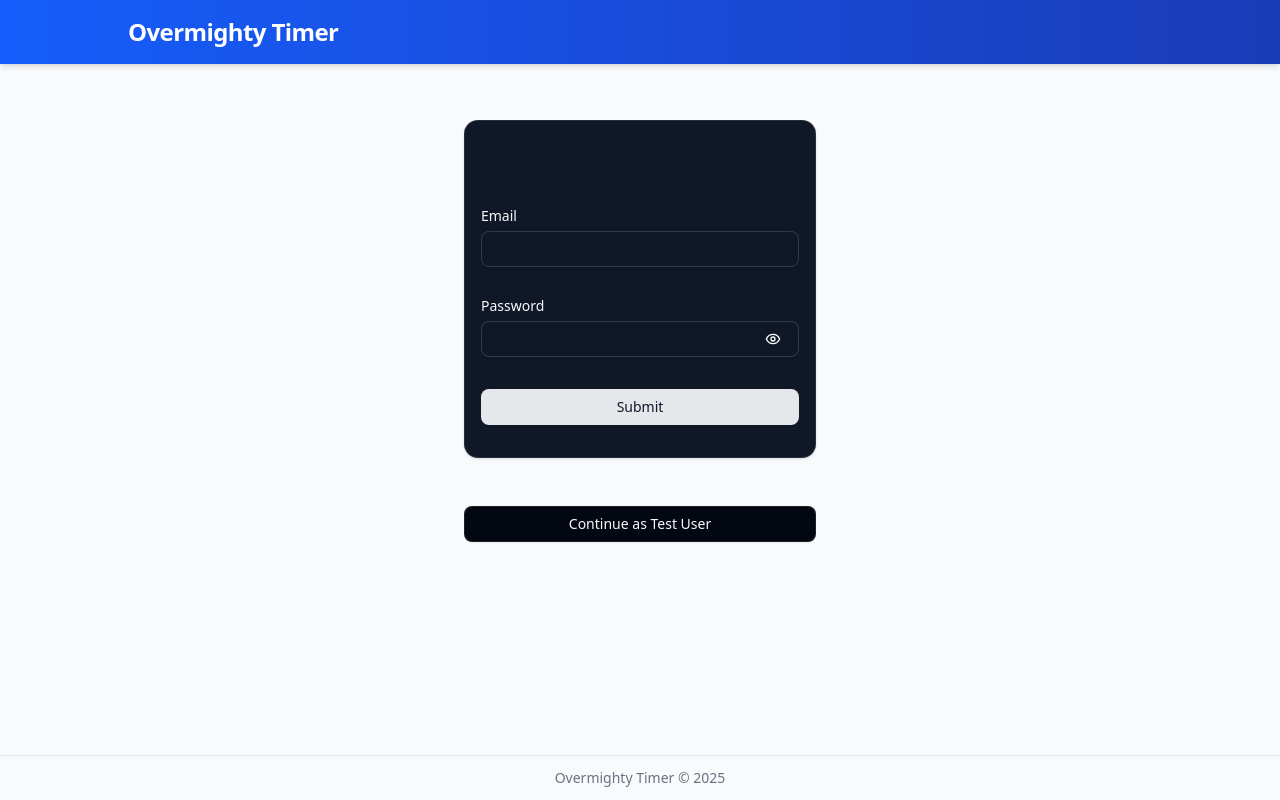
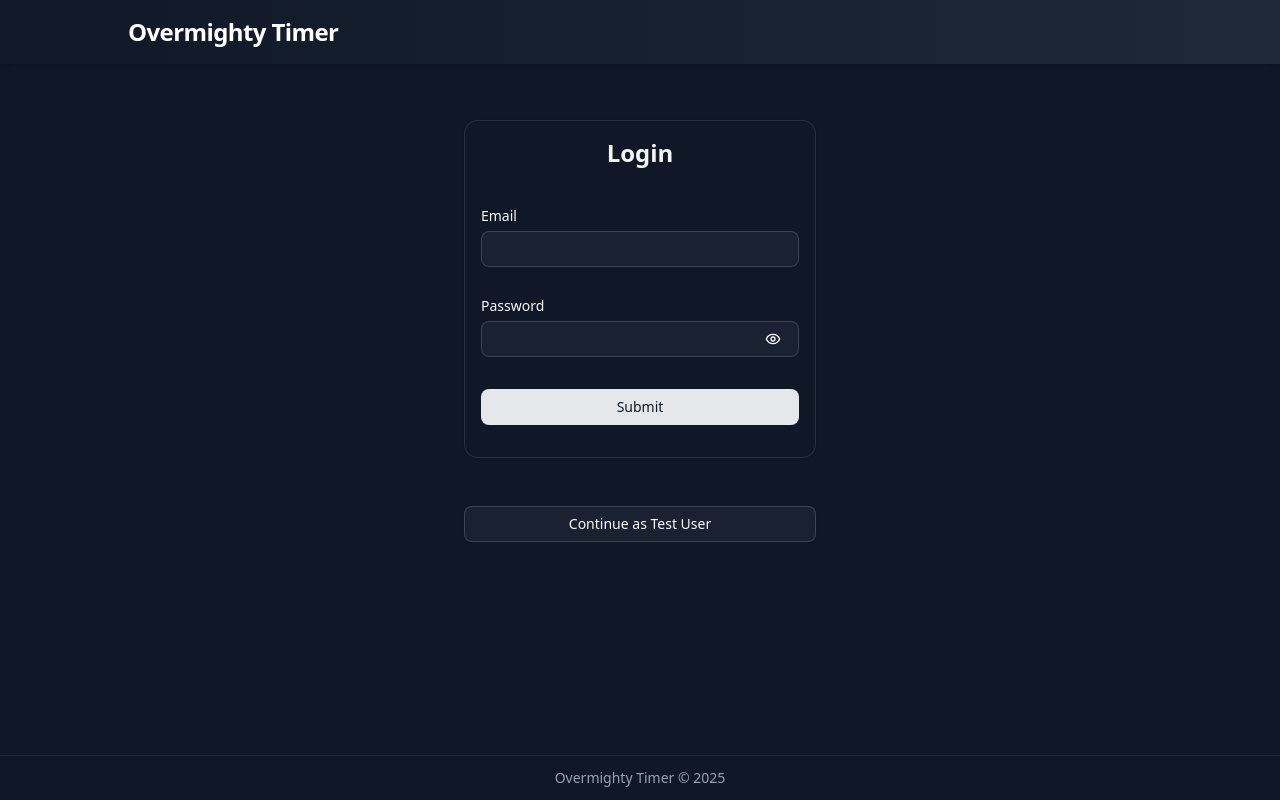
Before and after one commit to kschrenk/overmighty-timer, a React (Vite) app: page / in a window 1280 px wide. Built offline with nearby package versions, Linux system fonts and the light colour scheme; no server answers.

Commit message:
feat(theme): set dark as default theme

```diff
--- a/src/App.tsx
+++ b/src/App.tsx
@@ -15,18 +15,31 @@ import { Account } from "@/components/Account";
 import { RegisterForm } from "@/components/form/RegisterForm";
 import { RegisterUserListener } from "@/components/RegisterUserListener";
 import { isUidTestUser } from "@/lib/testUser";
+import { Button } from "./components/ui/button";
 
 const AppContent: React.FC = () => {
   const { state } = useTraining();
-  const { currentUser } = useAuth();
+  const { currentUser, logout } = useAuth();
 
   return (
     <div className="flex flex-col min-h-screen bg-gray-50 dark:bg-gray-900 transition-colors duration-200">
       <Header />
       <main className="grow">
         {isUidTestUser(currentUser?.uid) && (
-          <div className="bg-yellow-100 text-yellow-800 p-2 text-center">
-            You are using the app as a Test User. Your data will not be saved.
+          <div className={"bg-yellow-100 text-yellow-800 p-2"}>
+            <div className={"max-w-sm"}>
+              <p className={"inline"}>
+                You are using the app as a Test User. Your data will not be
+                saved.
+              </p>
+              <Button
+                onClick={logout}
+                className={"font-bold"}
+                variant={"ghost"}
+              >
+                Login
+              </Button>
+            </div>
           </div>
         )}
         {currentUser ? (
--- a/src/context/ThemeProvider/ThemeProvider.tsx
+++ b/src/context/ThemeProvider/ThemeProvider.tsx
@@ -14,7 +14,7 @@ type ThemeProviderState = {
 };
 
 const initialState: ThemeProviderState = {
-  theme: "system",
+  theme: "dark",
   setTheme: () => null,
 };
 
@@ -22,7 +22,7 @@ const ThemeProviderContext = createContext<ThemeProviderState>(initialState);
 
 export function ThemeProvider({
   children,
-  defaultTheme = "system",
+  defaultTheme = "dark",
   storageKey = "vite-ui-theme",
   ...props
 }: ThemeProviderProps) {
@@ -48,6 +48,7 @@ export function ThemeProvider({
     root.classList.add(theme);
   }, [theme]);
 
+  // TODO: Implement system theme detection
   const value = {
     theme,
     setTheme: (theme: Theme) => {
--- a/src/index.css
+++ b/src/index.css
@@ -1,5 +1,7 @@
 @import "tailwindcss";
 @import "tw-animate-css";
+
+@custom-variant dark (&:where(.dark, .dark *));
 
 @theme inline {
   --radius-sm: calc(var(--radius) - 4px);
```
